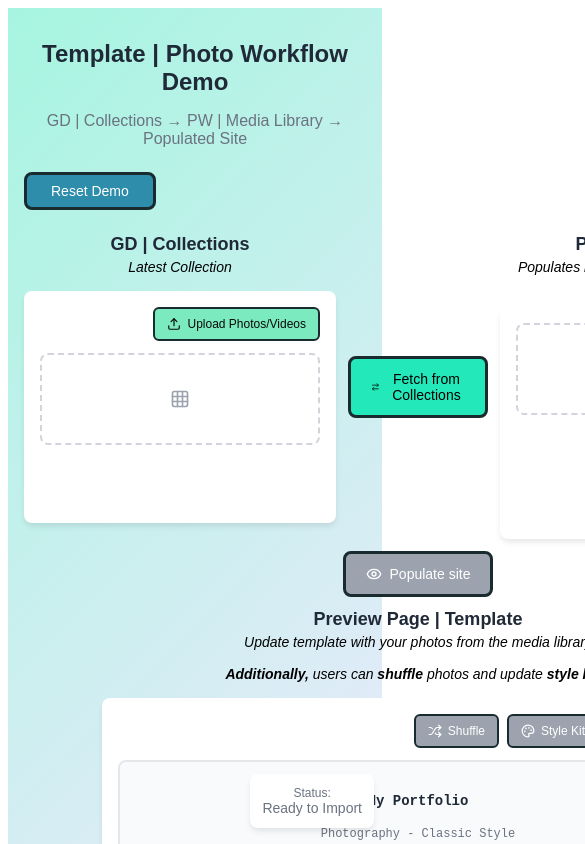
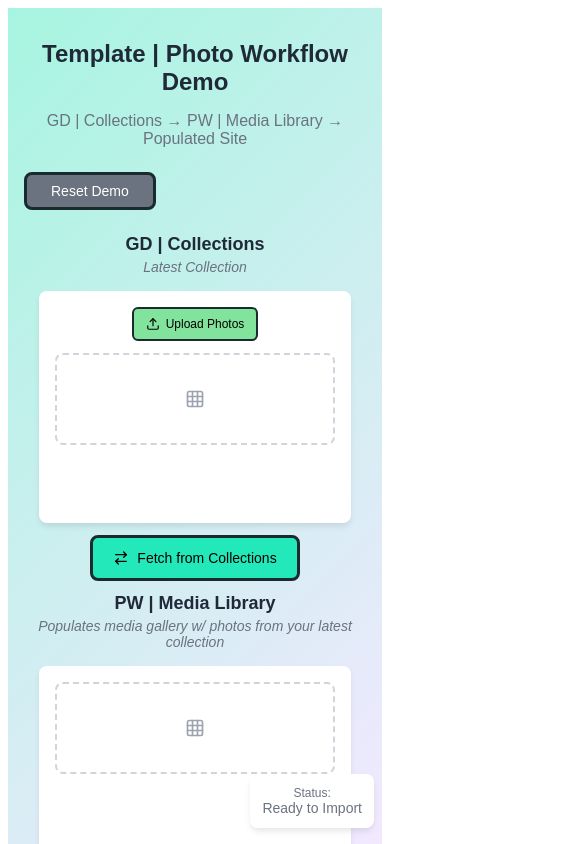
Before and after one commit to BenPixieSet/projects, a React (Create React App) app: page / in a window 390 px wide. Shown: the top 844 px of the page, 585 px wide, since content can reach past the window. Built offline with nearby package versions, Linux system fonts and the light colour scheme; a web font is replaced by a local one.

Commit message:
made it responsive

```diff
--- a/src/PhotoWorkflowDemo.css
+++ b/src/PhotoWorkflowDemo.css
@@ -6,7 +6,10 @@
 
 .demo-container {
   min-height: 100vh;
+  height: 100%;
   background: linear-gradient(135deg, #a6f5e0 0%, #f3e8ff 100%);
+  background-attachment: fixed;
+  background-size: cover;
   padding: 16px;
 }
 
@@ -75,8 +78,48 @@
 
 @media (max-width: 768px) {
   .demo-grid {
-    flex-direction: column;
+    grid-template-columns: 1fr;
+    grid-template-rows: auto auto auto auto auto;
     gap: 12px;
+  }
+
+  .collections-section {
+    grid-column: 1;
+    grid-row: 1;
+  }
+
+  .import-button {
+    grid-column: 1;
+    grid-row: 2;
+    justify-self: center;
+  }
+
+  .media-library-section {
+    grid-column: 1;
+    grid-row: 3;
+  }
+
+  .populate-button {
+    grid-column: 1;
+    grid-row: 4;
+    justify-self: center;
+  }
+
+  .templates-section {
+    grid-column: 1;
+    grid-row: 5;
+  }
+
+  /* Center align all buttons on mobile */
+  .demo-card > div:first-child {
+    justify-content: center !important;
+  }
+
+  .upload-button,
+  .shuffle-button,
+  .style-kit-button,
+  .feel-lucky-button {
+    margin: 0 auto;
   }
 }
 
@@ -97,7 +140,7 @@
 
 .section-description {
   font-size: 14px;
-  color: #0e0e0f;
+  color: #6b7280;
   margin: 0 0 16px 0;
   font-style: italic;
 }
@@ -139,7 +182,7 @@
 
 .section-description {
   font-size: 14px;
-  color: #000000;
+  color: #6b7280;
   margin: 0 0 16px 0;
   font-style: italic;
 }
@@ -422,12 +465,12 @@
   align-items: center;
   justify-content: center;
   gap: 6px;
-  background-color: #7beabe;
-  color: rgb(10, 10, 10);
+  background-color: #82e39c;
+  color: rgb(0, 0, 0);
 }
 
 .upload-button:hover {
-  background-color: #8fddbb;
+  background-color: #b8e5be;
 }
 
 /* Shuffle button styles */
@@ -537,7 +580,7 @@
 }
 
 .button-gray {
-  background-color: #2e8daa;
+  background-color: #6b7280;
   color: white;
 }
 
--- a/src/PhotoWorkflowDemo.jsx
+++ b/src/PhotoWorkflowDemo.jsx
@@ -317,7 +317,7 @@ const PhotoWorkflowDemo = () => {
               >
                 <button onClick={handleUploadClick} className="upload-button">
                   <Upload size={14} />
-                  Upload Photos/Videos
+                  Upload Photos
                 </button>
               </div>
               <input
```
Also changed, not shown: 11 other files (tests, documents, lock files or other folders).
